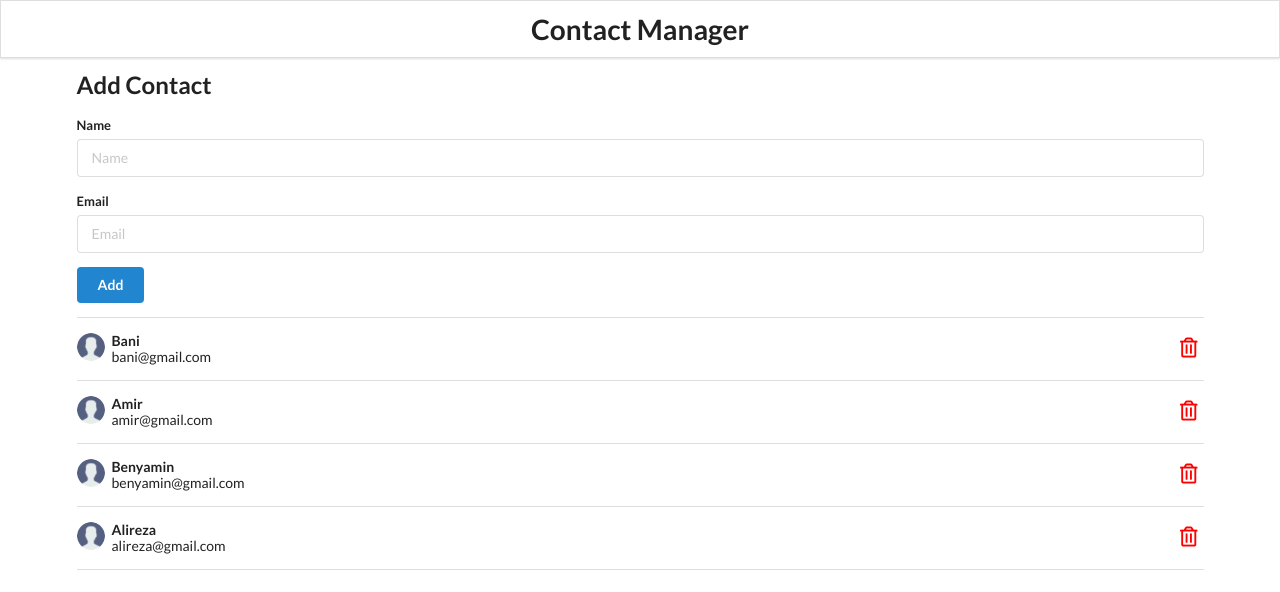
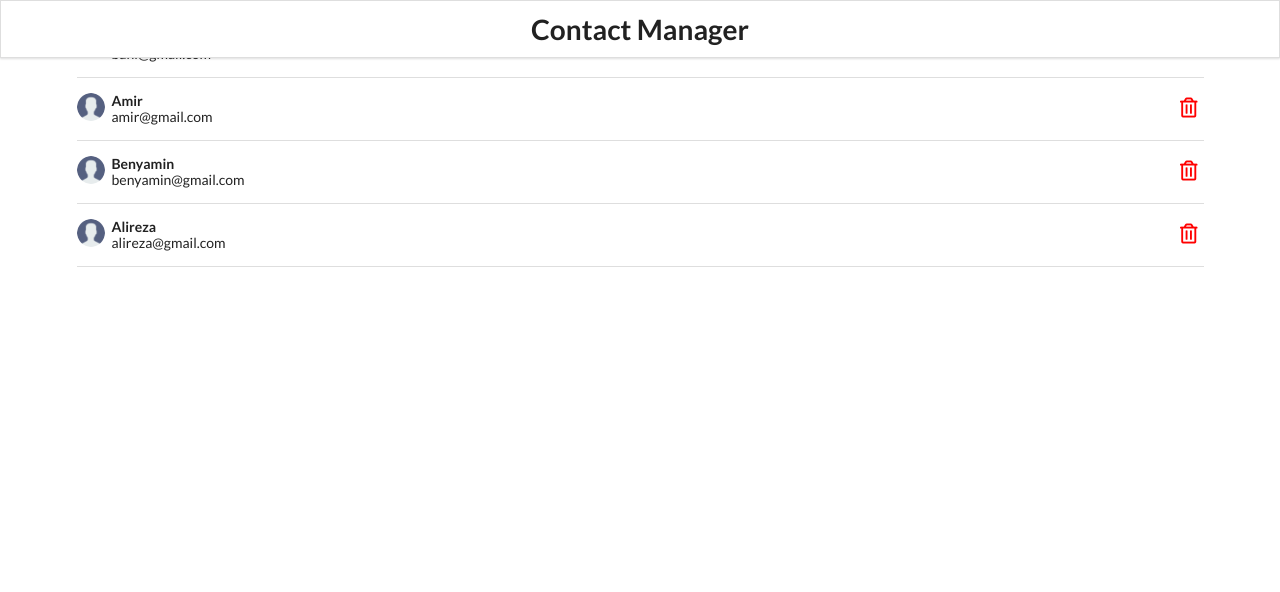
Before and after one commit to Amir-Pourhadi/Contact-Manager, a React (Create React App) app: page / in a window 1280 px wide. Shown: the top 592 px of the page. Built offline with nearby package versions, Linux system fonts and the light colour scheme.

Commit message:
AddContacts component removed

```diff
--- a/src/components/App.js
+++ b/src/components/App.js
@@ -1,5 +1,4 @@
 import "semantic-ui-css/semantic.min.css";
-import AddContact from "./AddContact";
 import "./App.css";
 import ContactList from "./ContactList";
 import Header from "./Header";
@@ -8,7 +7,6 @@ export default function App() {
 	return (
 		<div className="ui container">
 			<Header />
-			<AddContact />
 			<ContactList />
 		</div>
 	);
```
